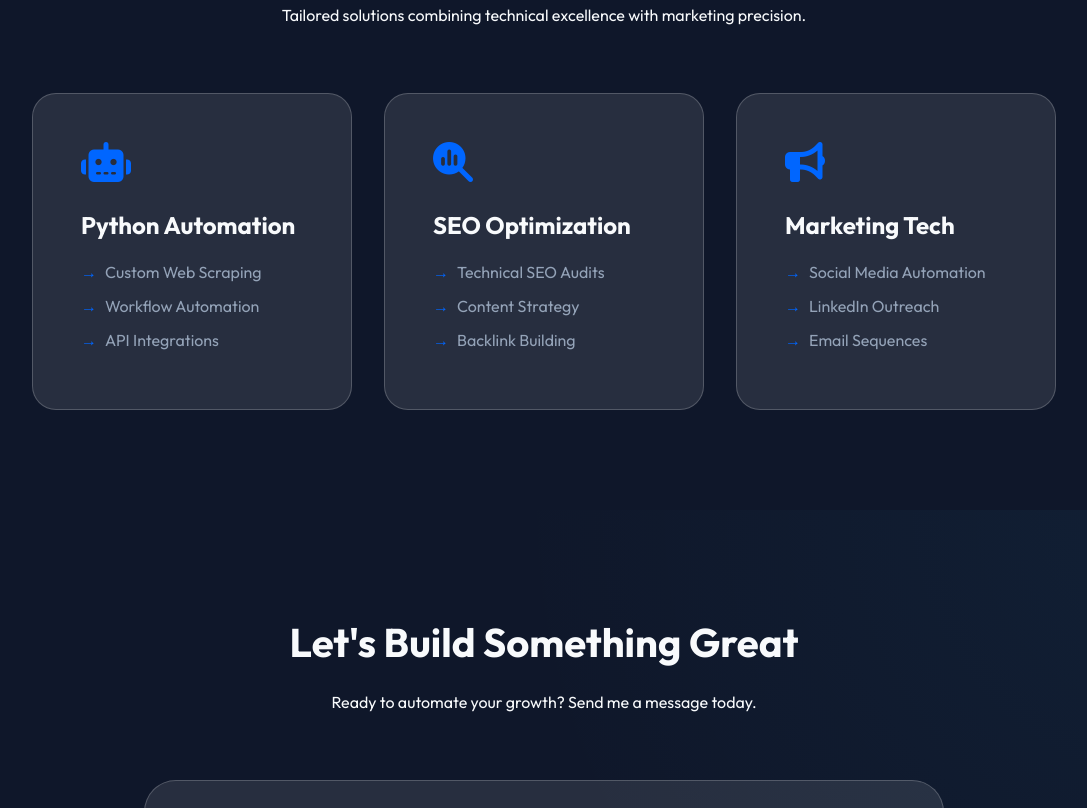
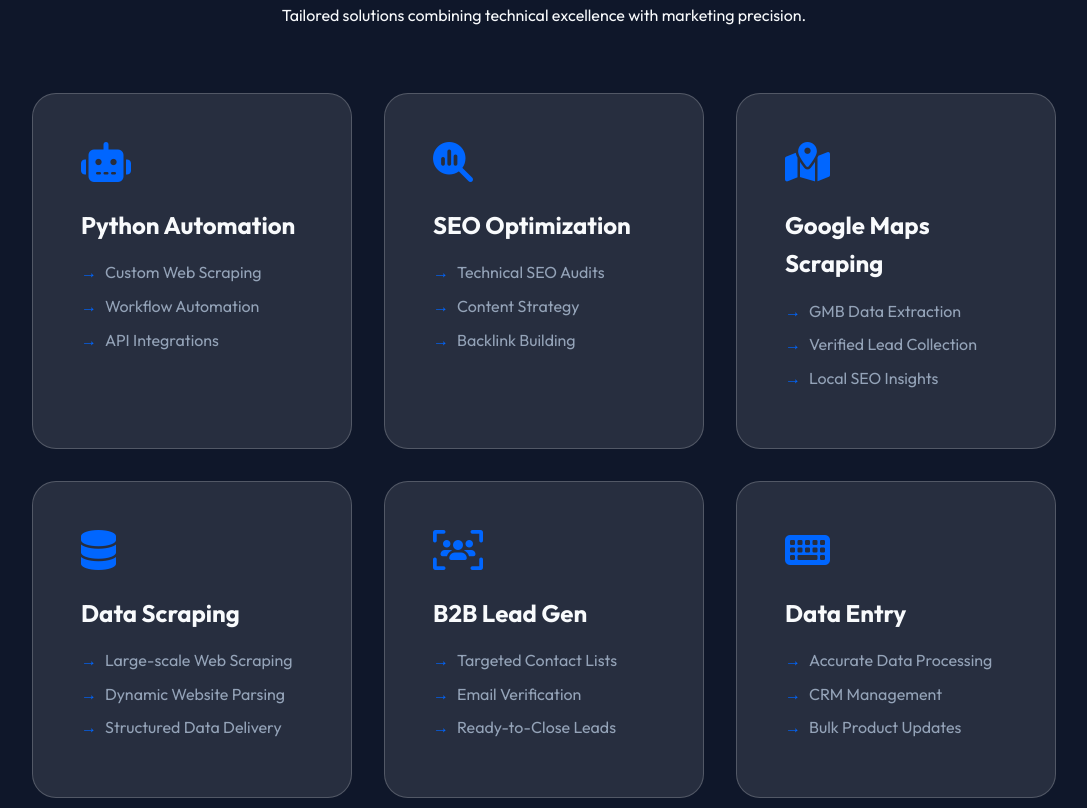
Before and after one commit to Alamshaikh338/landing-page, a plain HTML site: page index.html in a window 1280 px wide. Shown: the part 1103-1911 px from the top of the page, without its empty margins (96-1183 px from the left). Drawn offline with Linux system fonts and the light colour scheme.

Commit message:
feat: Add new data services including scraping, lead generation, and data entry to the PRD and update the landing page with corresponding service cards and form options.

```diff
--- a/index.html
+++ b/index.html
@@ -82,12 +82,42 @@
             </div>
 
             <div class="service-card fade-up">
-                <i class="fas fa-bullhorn"></i>
-                <h3>Marketing Tech</h3>
+                <i class="fas fa-map-location-dot"></i>
+                <h3>Google Maps Scraping</h3>
                 <ul>
-                    <li>Social Media Automation</li>
-                    <li>LinkedIn Outreach</li>
-                    <li>Email Sequences</li>
+                    <li>GMB Data Extraction</li>
+                    <li>Verified Lead Collection</li>
+                    <li>Local SEO Insights</li>
+                </ul>
+            </div>
+
+            <div class="service-card fade-up">
+                <i class="fas fa-database"></i>
+                <h3>Data Scraping</h3>
+                <ul>
+                    <li>Large-scale Web Scraping</li>
+                    <li>Dynamic Website Parsing</li>
+                    <li>Structured Data Delivery</li>
+                </ul>
+            </div>
+
+            <div class="service-card fade-up">
+                <i class="fas fa-users-viewfinder"></i>
+                <h3>B2B Lead Gen</h3>
+                <ul>
+                    <li>Targeted Contact Lists</li>
+                    <li>Email Verification</li>
+                    <li>Ready-to-Close Leads</li>
+                </ul>
+            </div>
+
+            <div class="service-card fade-up">
+                <i class="fas fa-keyboard"></i>
+                <h3>Data Entry</h3>
+                <ul>
+                    <li>Accurate Data Processing</li>
+                    <li>CRM Management</li>
+                    <li>Bulk Product Updates</li>
                 </ul>
             </div>
         </div>
@@ -114,7 +144,10 @@
                     <select id="service" name="service">
                         <option value="automation">Python Automation</option>
                         <option value="seo">SEO Optimization</option>
-                        <option value="marketing">Marketing Automation</option>
+                        <option value="gmaps">Google Maps Scraping</option>
+                        <option value="scraping">Data Scraping</option>
+                        <option value="leads">B2B Lead Gen</option>
+                        <option value="data-entry">Data Entry</option>
                     </select>
                 </div>
                 <div class="form-group">
```
Also changed, not shown: 1 other file.
